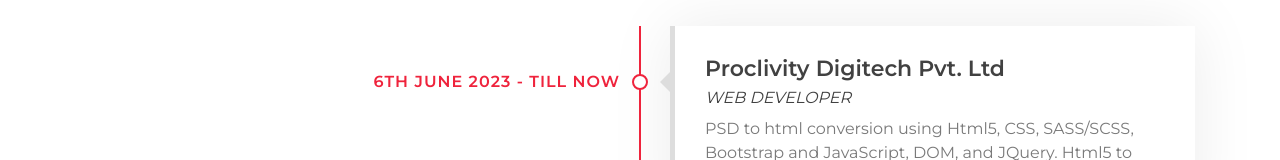
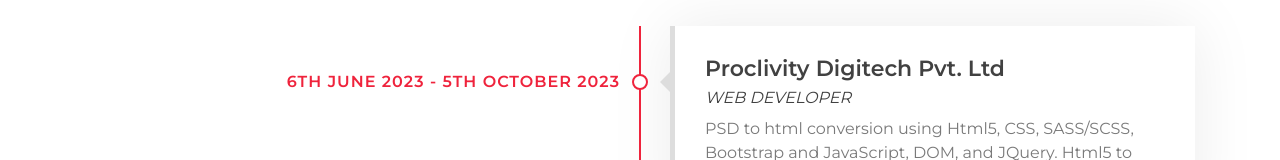
Before and after one commit to Anirban962/PortfolioV2, a plain HTML site: page index.html in a window 1280 px wide. Shown: the part 1595-1755 px from the top of the page. Drawn offline with nearby package versions, Linux system fonts and the light colour scheme.

Commit message:
update v1

```diff
--- a/index.html
+++ b/index.html
@@ -195,7 +195,7 @@
 
                 <div class="timeline-item right wow slideInRight" data-wow-delay="0.1s">
                     <div class="timeline-text">
-                        <div class="timeline-date">6th June 2023 - Till Now</div>
+                        <div class="timeline-date">6th June 2023 - 5th October 2023</div>
                         <h2>Proclivity Digitech Pvt. Ltd</h2>
                         <h4>WEB DEVELOPER</h4>
                         <p>
```
Also changed, not shown: 1 other file.
